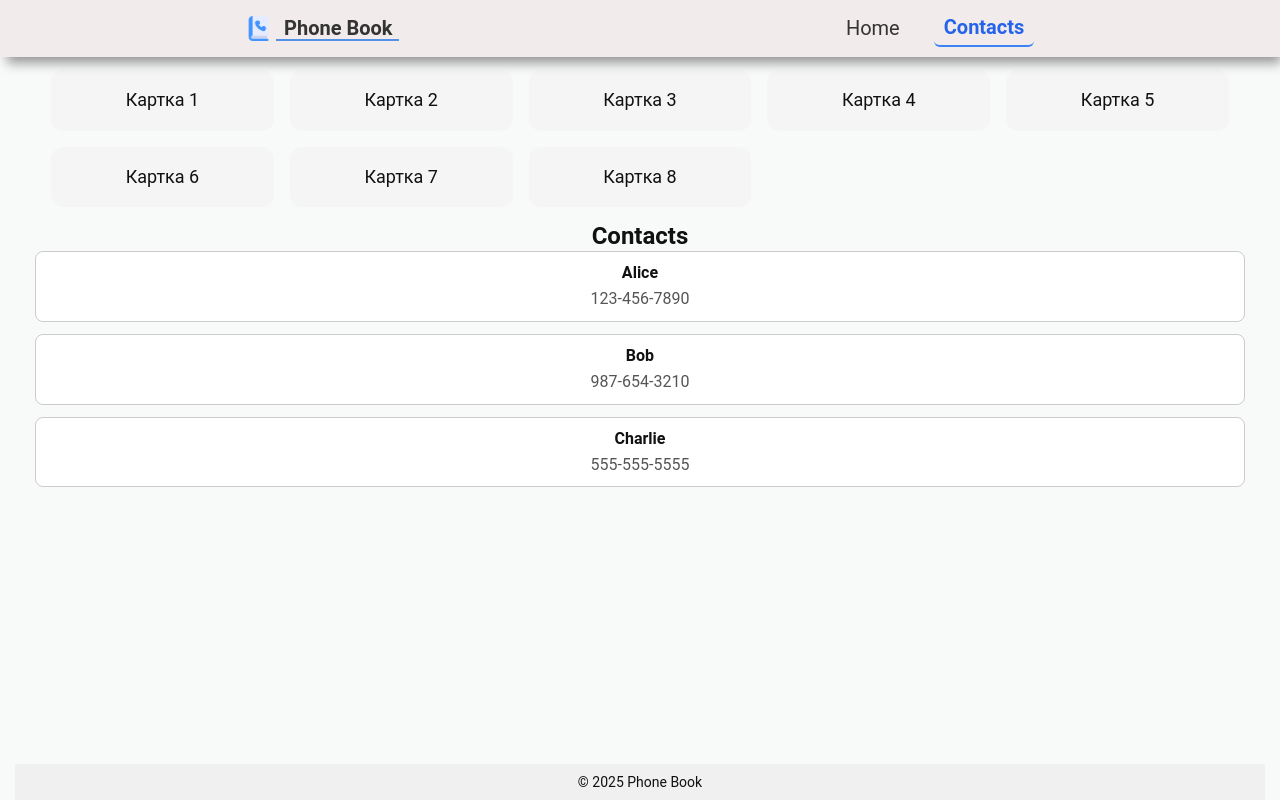
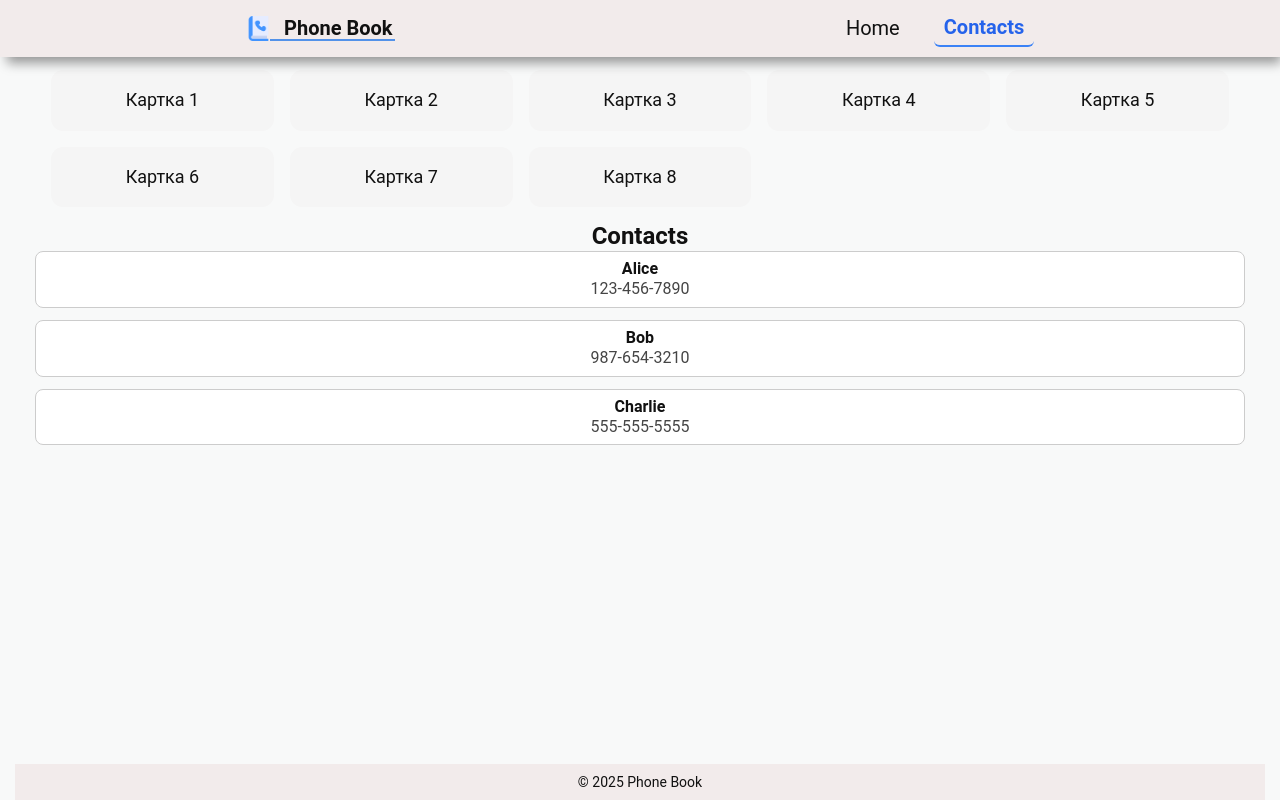
Before and after one commit to PetroMazuryk/phone-book-frontend, a React (Vite) app: page /phone-book-frontend/contacts in a window 1280 px wide. Built offline with nearby package versions, Linux system fonts and the light colour scheme.

Commit message:
add variable colors

```diff
--- a/src/components/ContactCard/ContactCard.module.css
+++ b/src/components/ContactCard/ContactCard.module.css
@@ -1,16 +1,16 @@
 .cardContainer {
     border: 1px solid #ccc;
     border-radius: 8px;
-    padding: 12px;
+    padding: 8px;
     margin-bottom: 12px;
-    background-color: #fff;
+    background-color: var(--color-bg-card);
 }
 
 .cardTitle {
     font-weight: bold;
-    margin-bottom: 8px;
+    margin-bottom: 2px;
 }
 
 .cardInfo {
-    color: #555;
+    color: var(--color-text-secondary);
 }
--- a/src/components/CustomNavLink/CustomNavLink.module.css
+++ b/src/components/CustomNavLink/CustomNavLink.module.css
@@ -1,5 +1,5 @@
 .navLink {
-  color: #333;
+  color: var(--color-text);
   font-size: clamp(16px, 2vw, 20px);
   text-decoration: none;
   padding: 6px 10px;
@@ -8,15 +8,14 @@
 }
 
 .navLink:hover {
-  color: #1e40af;
+  color: var(--color-btn-hover);
   font-weight: bold;
-  background: rgba(30, 64, 175, 0.1);
-
+  background: var(--color-btn-bg-hover)
 }
 
 .activeLink {
-  color: #2563eb;
+  color: var(--color-btn-active);
   font-weight: bold;
-  border-bottom: 2px solid #3b82f6;
+  border-bottom: 2px solid var(--color-btn-border);
 
 }
--- a/src/components/Footer/Footer.module.css
+++ b/src/components/Footer/Footer.module.css
@@ -1,5 +1,6 @@
 .footerContainer {
-    background-color: #f0f0f0;
+    color: var(--color-text);
+    background-color: var(--color-bg);
     text-align: center;
     padding: 10px;
     font-size: 14px;
--- a/src/components/Header/Header.module.css
+++ b/src/components/Header/Header.module.css
@@ -7,7 +7,7 @@
     left: 0;
     width: 100%;
     z-index: 1000;
-    background-color: #f2ebeb;
+    background-color: var(--color-bg);
     box-shadow: 4px 9px 11px -3px rgba(0, 0, 0, 0.4);
     padding: clamp(8px, 1.5vw, 10px) clamp(12px, 2vw, 24px);
     text-align: center;
@@ -22,11 +22,11 @@
 
 .logoWrap::after {
     content: '';
-    width: 84%;
+    width: 85%;
     height: 2px;
     position: absolute;
     bottom: 0;
-    left: 30px;
+    left: 24px;
     z-index: -1;
     background-color: #5392e9;
 }
@@ -37,7 +37,7 @@
 }
 
 .logoText {
-    color: #333333;
+    color: var(--color-text);
     font-size: clamp(16px, 2vw, 20px);
     font-weight: bold;
 }
--- a/src/styles/common.css
+++ b/src/styles/common.css
@@ -12,7 +12,7 @@ body {
 }
 
 body {
-    background-color: #f8f9f9;
+    background-color: var(--color-bg-main);
     background-position: center;
     background-repeat: no-repeat;
     background-size: cover;
--- a/src/styles/variables.css
+++ b/src/styles/variables.css
@@ -1,5 +1,15 @@
 :root {
-    --color-primary: #111111;
-    --color-secondary: #555555;
+    --color-text: #111111;
+    --color-text-secondary: #454545;
+
+    --color-bg: #f2ebeb;
+    --color-bg-main: #f8f9f9;
+    --color-bg-card: #fff;
+
+    --color-btn-hover: #1e40af;
+    --color-btn-active: #2563eb;
+    --color-btn-border: #3b82f6;
+    --color-btn-bg-hover: rgba(30, 64, 175, 0.1);
+
 
 }
```
